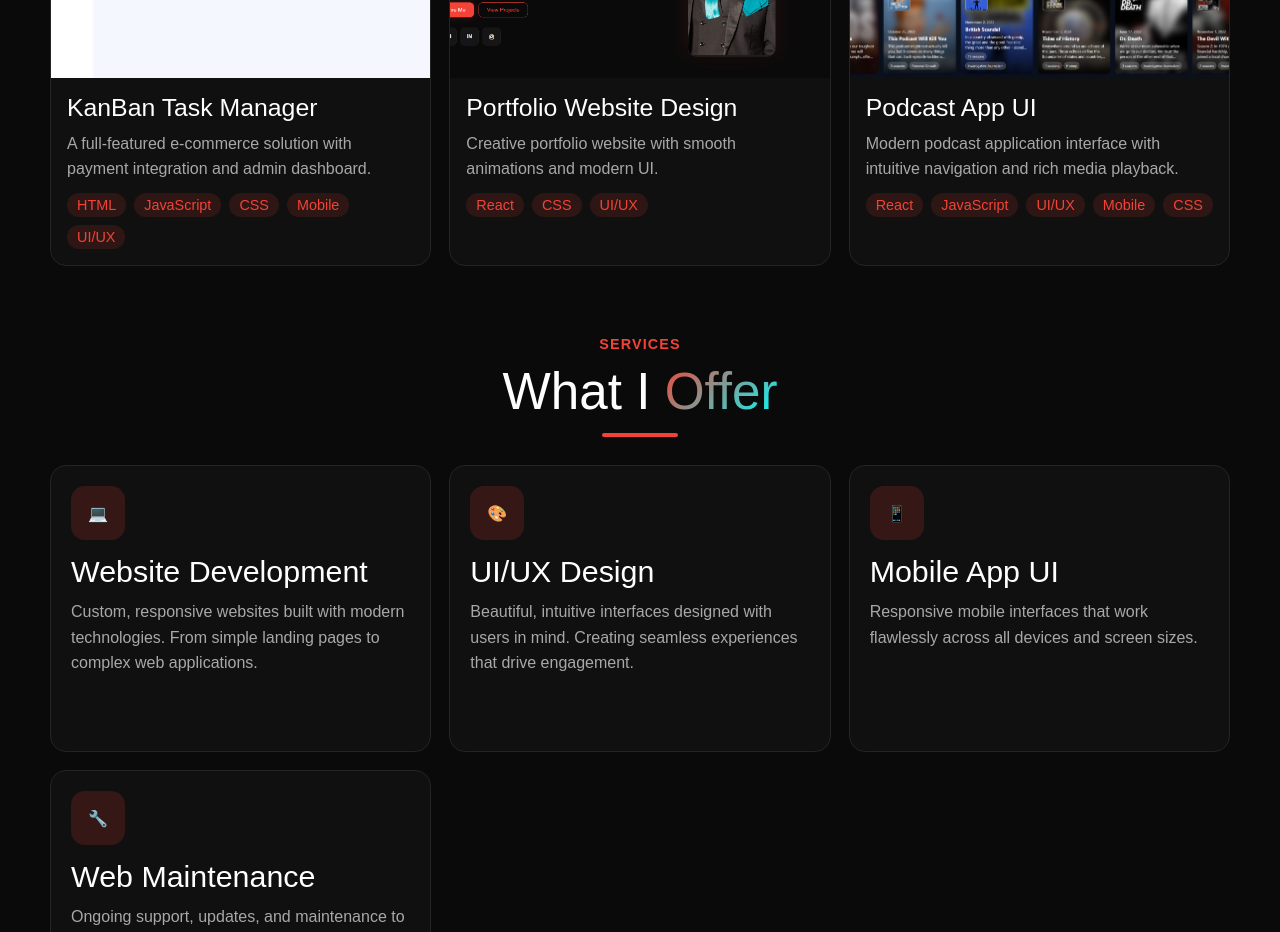
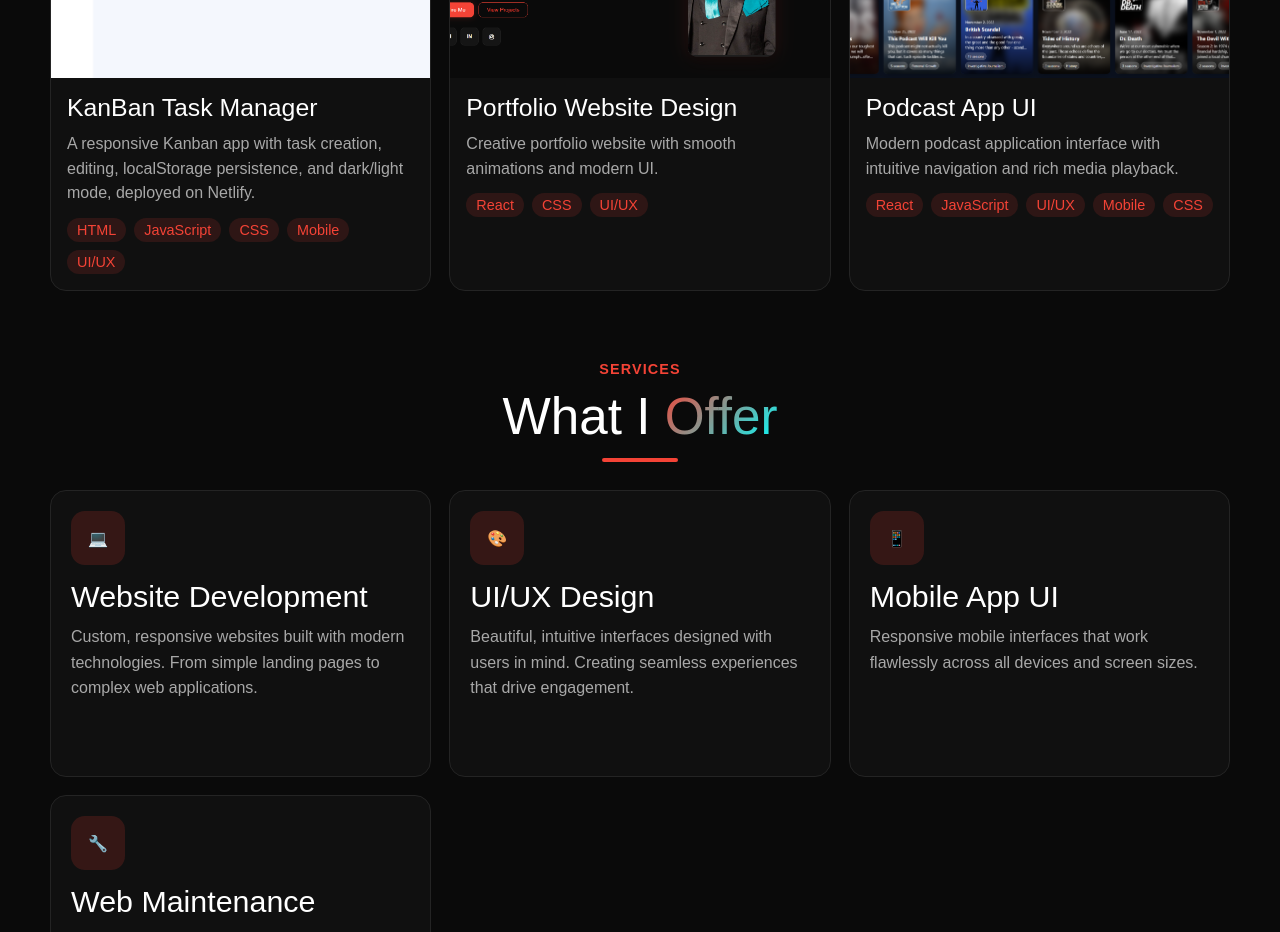
Before and after one commit to BrooklynTreasurer/BROTRE25500_pto2505_GroupA_Brooklyn-Treasurer_CDV05, a React (Vite) app: page / in a window 1280 px wide. Shown: the part 2180-3112 px from the top of the page. Built offline with nearby package versions, Linux system fonts and the light colour scheme.

Commit message:
updated data.js

```diff
--- a/src/data.js
+++ b/src/data.js
@@ -79,7 +79,7 @@ export const projectsData = [
         image: kanbanPreview,
         viewLink: 'https://github.com/BrooklynTreasurer/BROTRE25500_pto2505_GroupA_Brooklyn-Treasurer_JSLPP',
         title: 'KanBan Task Manager',
-        description: 'A full-featured e-commerce solution with payment integration and admin dashboard.',
+        description: 'A responsive Kanban app with task creation, editing, localStorage persistence, and dark/light mode, deployed on Netlify.',
         tags: ['HTML', 'JavaScript', 'CSS', 'Mobile', 'UI/UX'],
     },
     {
```
Also changed, not shown: 1 other file (tests, documents, lock files or other folders).
